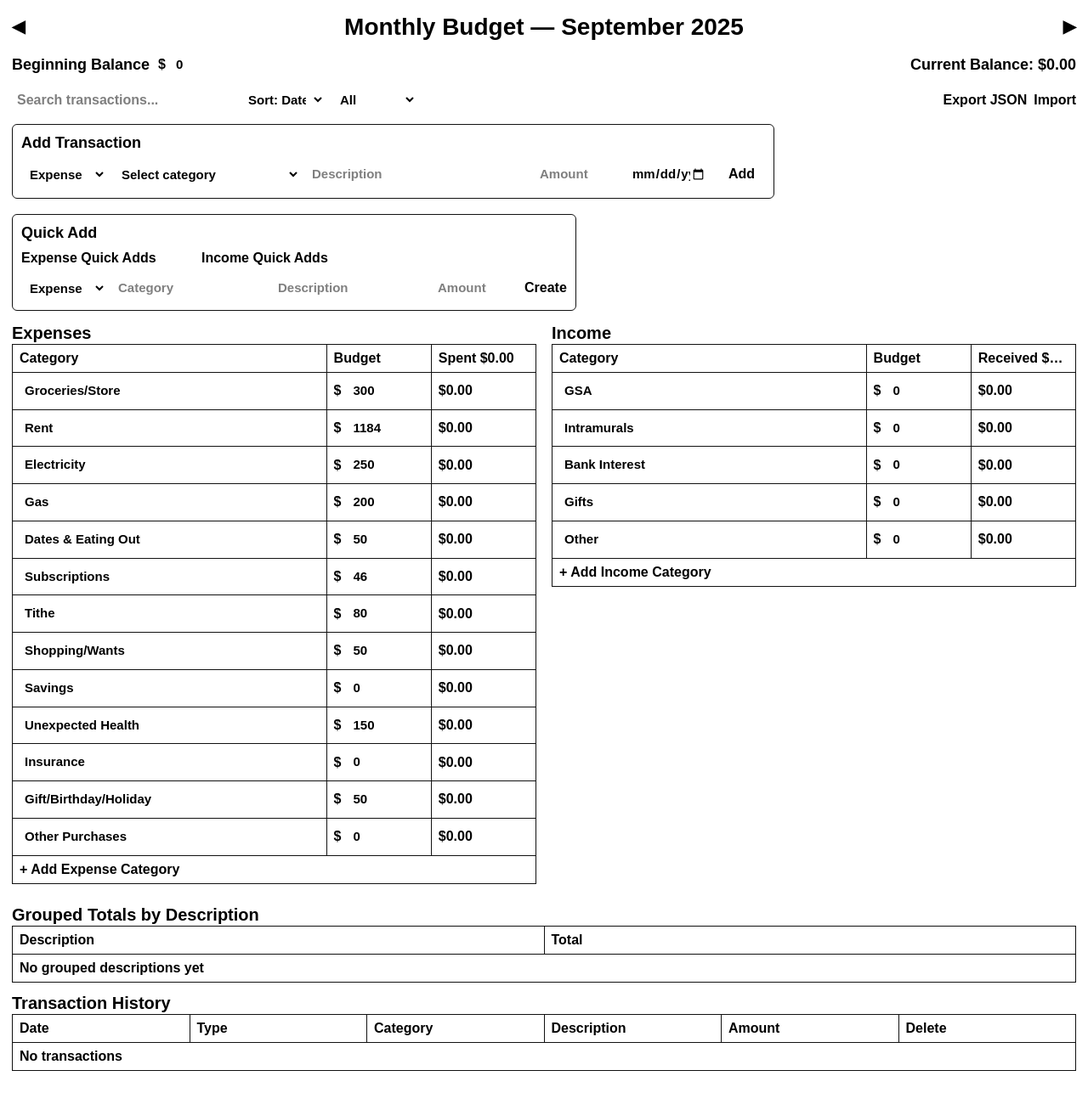
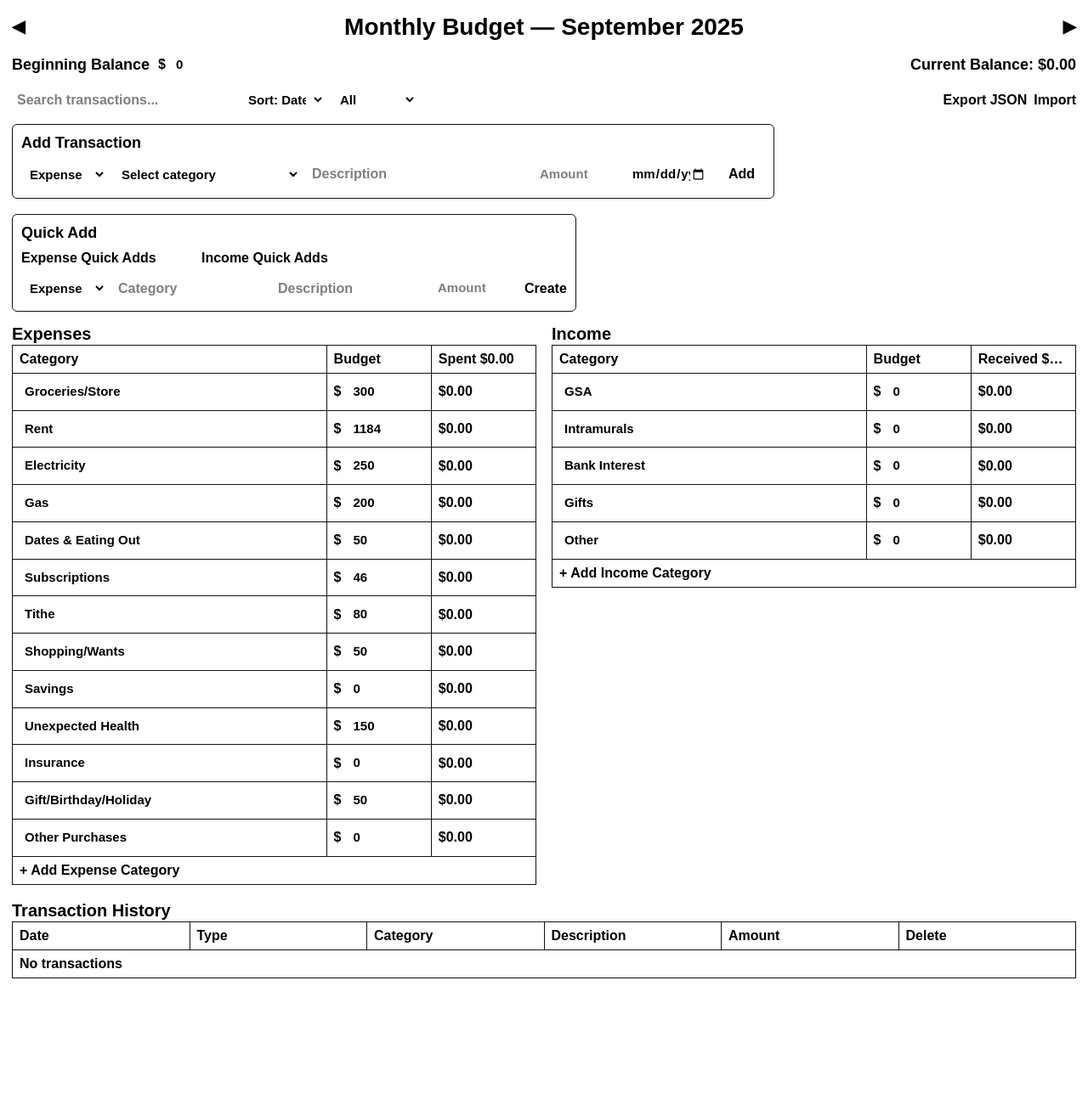
Before and after one commit to br3nn3nb/Bargesser-Budget-Tracker, a Next.js app: page / in a window 1280 px wide. Shown: the whole page at 85% size. After the commit the page ends 1178 px from the top, so only its background shows below. Built offline with nearby package versions, Linux system fonts and the light colour scheme.

Commit message:
Removed grouped totals table; moved transaction history up; keep all other features

```diff
--- a/src/app/page.js
+++ b/src/app/page.js
@@ -3,12 +3,14 @@
 import { useEffect, useState } from "react";
 
 /*
-  Full Monthly Budget app — complete version.
-  - All features preserved and restored.
-  - Formatting: $ + commas for displayed amounts.
-  - Inputs are plain numbers while editing (Option 2).
-  - No custom "use..." function names to avoid React Hook lint issues.
-  - Table borders, spacing, add/edit categories, quick adds, transactions, grouped totals, export/import, per-month localStorage, month navigation.
+  Full Monthly Budget app (based on the long version you liked).
+  - ALL previous features preserved.
+  - Grouped Totals by Description has been REMOVED (per request).
+  - Transaction History moved up to occupy the removed table's place.
+  - Formatting: displayed amounts use $ + commas (formatCurrency).
+  - Inputs are plain while editing (Option 2).
+  - No custom "use..." functions that could be mistaken as hooks in callbacks.
+  - Table borders, spacing, import/export, quick adds, add/edit categories, month navigation, localStorage persistence.
 */
 
 const getMonthKey = (date = new Date()) =>
@@ -42,30 +44,27 @@ const defaultIncome = [
 ];
 
 export default function Page() {
-  // --- State
+  // ---- State
   const [currentMonth, setCurrentMonth] = useState(getMonthKey());
   const [expenses, setExpenses] = useState([]);
   const [income, setIncome] = useState([]);
   const [transactions, setTransactions] = useState([]);
   const [beginningBalance, setBeginningBalance] = useState(0);
 
-  // Add transaction form state
+  // Add transaction form (plain inputs while editing)
   const [newTx, setNewTx] = useState({ type: "expense", category: "", description: "", amount: "", date: "" });
 
-  // Quick adds and the quick-add creation form
+  // Quick adds (arrays for expense and income) + creator form
   const [quickAdds, setQuickAdds] = useState({ expense: [], income: [] });
   const [quickAddForm, setQuickAddForm] = useState({ type: "expense", category: "", description: "", amount: "" });
 
-  // UI helpers: search/sort/filter
+  // UI: search, sort, filter
   const [searchText, setSearchText] = useState("");
   const [sortKey, setSortKey] = useState("date"); // date, amount, category, description
   const [filterType, setFilterType] = useState("all"); // all, expense, income
 
-  // Inline editing helpers (to keep inputs numeric while editing)
-  // We allow editing category names and budgets inline — budgets are numeric inputs.
-  // No "use..." function names are defined (avoids React hook lint issues).
+  // ---- Load per-month data from localStorage
   useEffect(() => {
-    // Load from localStorage for the selected month
     const raw = localStorage.getItem(currentMonth);
     if (raw) {
       try {
@@ -92,13 +91,13 @@ export default function Page() {
     }
   }, [currentMonth]);
 
+  // ---- Persist per-month
   useEffect(() => {
-    // Persist to localStorage for the selected month
     const payload = { expenses, income, transactions, beginningBalance, quickAdds };
     localStorage.setItem(currentMonth, JSON.stringify(payload));
   }, [expenses, income, transactions, beginningBalance, quickAdds, currentMonth]);
 
-  // --- Derived totals
+  // ---- Derived totals
   const totalExpenses = transactions.filter(t => t.type === "expense").reduce((s, t) => s + Number(t.amount || 0), 0);
   const totalIncome = transactions.filter(t => t.type === "income").reduce((s, t) => s + Number(t.amount || 0), 0);
   const currentBalance = Number(beginningBalance || 0) + totalIncome - totalExpenses;
@@ -113,15 +112,7 @@ export default function Page() {
     return { ...i, received };
   });
 
-  // grouped totals by description (only non-empty descriptions)
-  const groupedDescriptionTotals = {};
-  transactions.forEach(t => {
-    if (t.description && String(t.description).trim() !== "") {
-      groupedDescriptionTotals[t.description] = (groupedDescriptionTotals[t.description] || 0) + Number(t.amount || 0);
-    }
-  });
-
-  // --- Transaction list utilities: sorting/filter/search/filterType
+  // ---- Transaction list with search/sort/filter
   const filteredTransactions = transactions
     .filter(tx => (filterType === "all" ? true : tx.type === filterType))
     .filter(tx => {
@@ -142,7 +133,9 @@ export default function Page() {
       return 0;
     });
 
-  // --- Actions (no "use..." prefixed custom functions)
+  // ---- Actions
+
+  // Add transaction (adds to transaction history; budgets are editable separately)
   const addTransaction = () => {
     if (!newTx.category || !newTx.amount) return;
     const tx = {
@@ -157,7 +150,7 @@ export default function Page() {
     setNewTx({ type: newTx.type, category: "", description: "", amount: "", date: "" });
   };
 
-  // Quick add create / apply / delete
+  // Quick Add: create / apply / delete / edit
   const createQuickAdd = () => {
     if (!quickAddForm.category || !quickAddForm.amount) return;
     const q = {
@@ -166,7 +159,7 @@ export default function Page() {
       amount: Number(quickAddForm.amount),
     };
     setQuickAdds({ ...quickAdds, [quickAddForm.type]: [...quickAdds[quickAddForm.type], q] });
-    setQuickAddForm({ ...quickAddForm, category: "", description: "", amount: "" });
+    setQuickAddForm({ type: quickAddForm.type, category: "", description: "", amount: "" });
   };
 
   const applyQuickAdd = (q, type) => {
@@ -179,25 +172,21 @@ export default function Page() {
       date: new Date().toISOString().split("T")[0],
     };
     setTransactions([tx, ...transactions]);
-
-    // We will not automatically mutate budgets for quick add (user edits budgets separately).
-    // preserve ability to bump budgets if desired: left commented for clarity
-    // if (type === "expense") { ... }
   };
 
-  const removeQuickAdd = (index, type) => {
+  const deleteQuickAdd = (index, type) => {
     const copy = { ...quickAdds };
     copy[type] = copy[type].filter((_, i) => i !== index);
     setQuickAdds(copy);
   };
 
-  // Add/delete categories
+  // Category management
   const addExpenseCategory = () => setExpenses([...expenses, { name: "New Expense", budget: 0 }]);
   const addIncomeCategory = () => setIncome([...income, { name: "New Income", budget: 0 }]);
-  const deleteExpenseCategory = idx => setExpenses(expenses.filter((_, i) => i !== idx));
-  const deleteIncomeCategory = idx => setIncome(income.filter((_, i) => i !== idx));
+  const deleteExpenseCategory = index => setExpenses(expenses.filter((_, i) => i !== index));
+  const deleteIncomeCategory = index => setIncome(income.filter((_, i) => i !== index));
 
-  // Inline edits for budgets and names (inputs are plain numeric/text while editing)
+  // Inline edits for budgets and names (plain numeric while editing)
   const setExpenseBudget = (idx, value) => {
     const next = [...expenses];
     next[idx] = { ...next[idx], budget: Number(value || 0) };
@@ -220,10 +209,10 @@ export default function Page() {
     setIncome(next);
   };
 
-  // delete transaction
+  // Transaction deletion
   const deleteTransaction = id => setTransactions(transactions.filter(t => t.id !== id));
 
-  // export / import JSON
+  // Export/import JSON
   const exportJSON = () => {
     const data = { expenses, income, transactions, beginningBalance, quickAdds };
     const blob = new Blob([JSON.stringify(data, null, 2)], { type: "application/json" });
@@ -247,21 +236,21 @@ export default function Page() {
         if (parsed.transactions) setTransactions(parsed.transactions);
         if (parsed.beginningBalance !== undefined) setBeginningBalance(parsed.beginningBalance);
         if (parsed.quickAdds) setQuickAdds(parsed.quickAdds);
-      } catch (err) {
+      } catch {
         alert("Invalid JSON file.");
       }
     };
     reader.readAsText(file);
   };
 
-  // month navigation
+  // Month navigation
   const goMonth = offset => {
     const [y, m] = currentMonth.split("-").map(Number);
     const date = new Date(y, m - 1 + offset);
     setCurrentMonth(getMonthKey(date));
   };
 
-  // styles (inline)
+  // ---- Styles
   const tableStyle = {
     borderCollapse: "collapse",
     width: "100%",
@@ -284,7 +273,7 @@ export default function Page() {
   const mediumInput = { width: 220, fontSize: 15, padding: 6, fontWeight: 800 };
   const categoryInput = { width: "100%", fontSize: 15, padding: 6, fontWeight: 700 };
 
-  // --- Render
+  // ---- Render
   return (
     <div style={{ padding: 14, background: "#fff", color: "#000", fontFamily: "Arial, sans-serif", lineHeight: 1.25 }}>
       {/* Header */}
@@ -296,7 +285,7 @@ export default function Page() {
         <button style={{ fontWeight: 800, fontSize: 20 }} onClick={() => goMonth(1)}>▶</button>
       </div>
 
-      {/* Beginning balance */}
+      {/* Beginning Balance */}
       <div style={{ display: "flex", gap: 10, alignItems: "center", marginBottom: 10 }}>
         <label style={{ fontWeight: 900, fontSize: 18 }}>Beginning Balance</label>
         <div style={{ display: "flex", alignItems: "center", gap: 6 }}>
@@ -311,7 +300,7 @@ export default function Page() {
         <div style={{ marginLeft: "auto", fontWeight: 900, fontSize: 18 }}>Current Balance: {formatCurrency(currentBalance)}</div>
       </div>
 
-      {/* Search / Sort / Import Export */}
+      {/* Search / Sort / Import / Export */}
       <div style={{ display: "flex", gap: 8, alignItems: "center", marginBottom: 12, flexWrap: "wrap" }}>
         <input placeholder="Search transactions..." value={searchText} onChange={e => setSearchText(e.target.value)} style={{ width: 260, padding: 6, fontWeight: 700 }} />
         <select value={sortKey} onChange={e => setSortKey(e.target.value)} style={{ ...smallInput }}>
@@ -335,7 +324,7 @@ export default function Page() {
         </div>
       </div>
 
-      {/* Add Transaction / Quick Add area (spaced) */}
+      {/* Add Transaction & Quick Add area (spaced) */}
       <div style={{ display: "flex", gap: 18, alignItems: "flex-start", marginBottom: 14, flexWrap: "wrap" }}>
         {/* Add Transaction */}
         <div style={{ border: "1px solid #111", padding: 10, borderRadius: 6, minWidth: 440 }}>
@@ -348,10 +337,12 @@ export default function Page() {
 
             <select value={newTx.category} onChange={e => setNewTx({ ...newTx, category: e.target.value })} style={mediumInput}>
               <option value="">Select category</option>
-              {(newTx.type === "expense" ? expenses : income).map(c => <option key={c.name} value={c.name}>{c.name}</option>)}
+              {(newTx.type === "expense" ? expenses : income).map(c => (
+                <option key={c.name} value={c.name}>{c.name}</option>
+              ))}
             </select>
 
-            <input placeholder="Description" value={newTx.description} onChange={e => setNewTx({ ...newTx, description: e.target.value })} style={{ ...mediumInput, width: 260 }} />
+            <input placeholder="Description" value={newTx.description} onChange={e => setNewTx({ ...newTx, description: e.target.value })} style={{ width: 260, padding: 6, fontWeight: 700 }} />
             <input placeholder="Amount" type="number" value={newTx.amount} onChange={e => setNewTx({ ...newTx, amount: e.target.value })} style={smallInput} />
             <input type="date" value={newTx.date} onChange={e => setNewTx({ ...newTx, date: e.target.value })} style={smallInput} />
             <button onClick={addTransaction} style={{ fontWeight: 900, padding: "8px 12px" }}>Add</button>
@@ -363,7 +354,6 @@ export default function Page() {
           <h3 style={{ margin: "0 0 8px 0", fontSize: 18, fontWeight: 900 }}>Quick Add</h3>
 
           <div style={{ display: "flex", gap: 12, flexWrap: "wrap" }}>
-            {/* Expense quick adds */}
             <div style={{ minWidth: 200 }}>
               <div style={{ fontWeight: 900 }}>Expense Quick Adds</div>
               {quickAdds.expense.map((q, i) => (
@@ -371,12 +361,11 @@ export default function Page() {
                   <button onClick={() => applyQuickAdd(q, "expense")} style={{ fontWeight: 800 }}>
                     {q.description} — {formatCurrency(q.amount)}
                   </button>
-                  <button onClick={() => removeQuickAdd(i, "expense")}>Delete</button>
+                  <button onClick={() => deleteQuickAdd(i, "expense")}>Delete</button>
                 </div>
               ))}
             </div>
 
-            {/* Income quick adds */}
             <div style={{ minWidth: 200 }}>
               <div style={{ fontWeight: 900 }}>Income Quick Adds</div>
               {quickAdds.income.map((q, i) => (
@@ -384,27 +373,27 @@ export default function Page() {
                   <button onClick={() => applyQuickAdd(q, "income")} style={{ fontWeight: 800 }}>
                     {q.description} — {formatCurrency(q.amount)}
                   </button>
-                  <button onClick={() => removeQuickAdd(i, "income")}>Delete</button>
+                  <button onClick={() => deleteQuickAdd(i, "income")}>Delete</button>
                 </div>
               ))}
             </div>
           </div>
 
-          {/* Creator for quick add */}
+          {/* Quick Add creator (editable custom) */}
           <div style={{ marginTop: 10, display: "flex", gap: 8, alignItems: "center", flexWrap: "wrap" }}>
             <select value={quickAddForm.type} onChange={e => setQuickAddForm({ ...quickAddForm, type: e.target.value })} style={smallInput}>
               <option value="expense">Expense</option>
               <option value="income">Income</option>
             </select>
-            <input placeholder="Category" value={quickAddForm.category} onChange={e => setQuickAddForm({ ...quickAddForm, category: e.target.value })} style={{ ...mediumInput, width: 180 }} />
-            <input placeholder="Description" value={quickAddForm.description} onChange={e => setQuickAddForm({ ...quickAddForm, description: e.target.value })} style={{ ...mediumInput, width: 180 }} />
+            <input placeholder="Category" value={quickAddForm.category} onChange={e => setQuickAddForm({ ...quickAddForm, category: e.target.value })} style={{ width: 180, padding: 6, fontWeight: 700 }} />
+            <input placeholder="Description" value={quickAddForm.description} onChange={e => setQuickAddForm({ ...quickAddForm, description: e.target.value })} style={{ width: 180, padding: 6, fontWeight: 700 }} />
             <input placeholder="Amount" type="number" value={quickAddForm.amount} onChange={e => setQuickAddForm({ ...quickAddForm, amount: e.target.value })} style={smallInput} />
             <button onClick={createQuickAdd} style={{ fontWeight: 900 }}>Create</button>
           </div>
         </div>
       </div>
 
-      {/* Tables: Expenses and Income side-by-side */}
+      {/* Expenses & Income tables side-by-side */}
       <div style={{ display: "flex", gap: 18, flexWrap: "wrap" }}>
         {/* Expenses */}
         <div style={{ flex: 1, minWidth: 520 }}>
@@ -435,7 +424,7 @@ export default function Page() {
                         type="number"
                         value={Number(e.budget)}
                         onChange={ev => setExpenseBudget(idx, ev.target.value)}
-                        style={{ ...smallInput, width: 110 }}
+                        style={{ width: 110, fontSize: 15, padding: 6, fontWeight: 800 }}
                       />
                       <div style={{ marginLeft: 6, fontWeight: 800 }}>{formatCurrency(e.budget)}</div>
                     </div>
@@ -481,7 +470,7 @@ export default function Page() {
                         type="number"
                         value={Number(i.budget)}
                         onChange={ev => setIncomeBudget(idx, ev.target.value)}
-                        style={{ ...smallInput, width: 110 }}
+                        style={{ width: 110, fontSize: 15, padding: 6, fontWeight: 800 }}
                       />
                       <div style={{ marginLeft: 6, fontWeight: 800 }}>{formatCurrency(i.budget)}</div>
                     </div>
@@ -499,33 +488,8 @@ export default function Page() {
         </div>
       </div>
 
-      {/* Grouped totals by description */}
-      <div style={{ marginTop: 12 }}>
-        <h2 style={{ fontWeight: 900, fontSize: 20 }}>Grouped Totals by Description</h2>
-        <table style={tableStyle}>
-          <thead>
-            <tr>
-              <th style={thTdStyle}>Description</th>
-              <th style={thTdStyle}>Total</th>
-            </tr>
-          </thead>
-          <tbody>
-            {Object.keys(groupedDescriptionTotals).length === 0 ? (
-              <tr><td style={thTdStyle} colSpan={2}>No grouped descriptions yet</td></tr>
-            ) : (
-              Object.entries(groupedDescriptionTotals).map(([desc, amt]) => (
-                <tr key={desc}>
-                  <td style={thTdStyle}>{desc}</td>
-                  <td style={thTdStyle}>{formatCurrency(amt)}</td>
-                </tr>
-              ))
-            )}
-          </tbody>
-        </table>
-      </div>
-
-      {/* Transaction history */}
-      <div style={{ marginTop: 12 }}>
+      {/* Transaction history (shifted up to fill removed table space) */}
+      <div style={{ marginTop: 6 }}>
         <h2 style={{ fontWeight: 900, fontSize: 20 }}>Transaction History</h2>
         <table style={tableStyle}>
           <thead>
```
